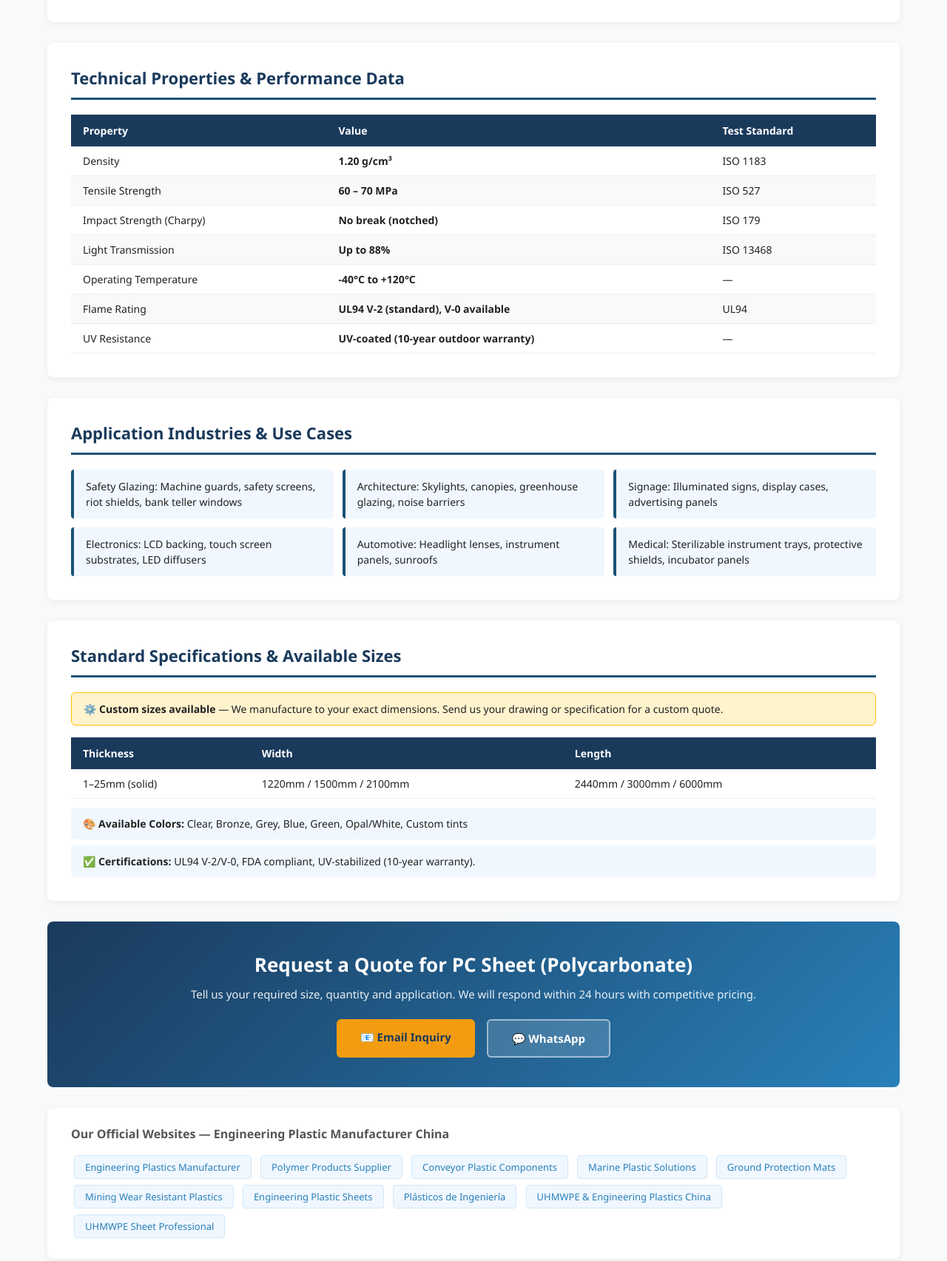
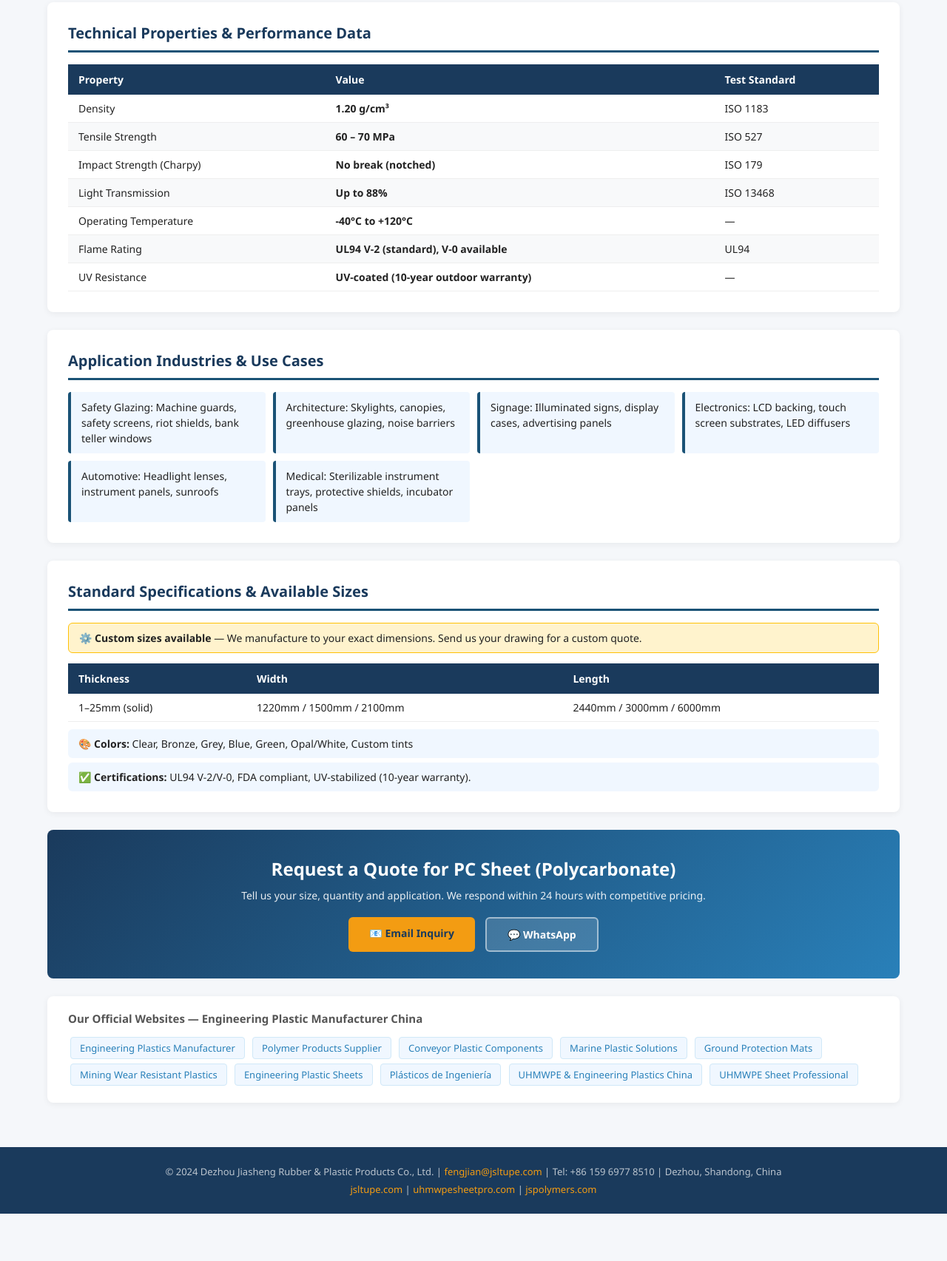
Before and after one commit to dzjsxs/conveyor-plastic-vi, a plain HTML site: page pc.html in a window 1280 px wide. Shown: the part 658-2363 px from the top of the page at 74% size. After the commit the page ends 2299 px from the top, so only its background shows below. Drawn offline with Linux system fonts and the light colour scheme.

Commit message:
Add pc.html

```diff
--- a/pc.html
+++ b/pc.html
@@ -1,211 +1,87 @@
 <!DOCTYPE html>
 <html lang="en">
 <head>
-    <meta charset="UTF-8">
-    <meta name="viewport" content="width=device-width, initial-scale=1.0">
-    <title>PC Sheet (Polycarbonate) | Polycarbonate Transparent Engineering Sheet - Jiasheng Plastic China</title>
-    <meta name="description" content="Buy PC Sheet (Polycarbonate) from China manufacturer. Polycarbonate Transparent Engineering Sheet with excellent properties. Custom sizes available. Contact: fengjian@jsltupe.com">
-    <meta name="keywords" content="PC Sheet (Polycarbonate), Polycarbonate Transparent Engineering Sheet, PC板, engineering plastic sheet, China manufacturer, custom plastic">
-    <link rel="canonical" href="https://dzjsxs.github.io/conveyor-plastic-vi/pc.html">
-    <style>
-        * { margin: 0; padding: 0; box-sizing: border-box; }
-        body { font-family: 'Segoe UI', Arial, sans-serif; color: #222; background: #f8f9fa; }
-        .header { background: linear-gradient(135deg, #1a3a5c 0%, #2980b9 100%); color: white; padding: 0; }
-        .header-inner { max-width: 1200px; margin: 0 auto; padding: 16px 24px; display: flex; justify-content: space-between; align-items: center; }
-        .logo { font-size: 22px; font-weight: 700; letter-spacing: 1px; }
-        .logo span { color: #f39c12; }
-        .nav a { color: rgba(255,255,255,0.85); text-decoration: none; margin-left: 20px; font-size: 14px; }
-        .nav a:hover { color: white; }
-        .breadcrumb { background: #e8f4fd; padding: 10px 24px; font-size: 13px; color: #555; max-width: 1200px; margin: 0 auto; }
-        .breadcrumb a { color: #2980b9; text-decoration: none; }
-        .hero { background: linear-gradient(135deg, #1a5276 0%, #1a3a5c 100%); color: white; padding: 50px 24px; }
-        .hero-inner { max-width: 1200px; margin: 0 auto; }
-        .hero h1 { font-size: 36px; font-weight: 800; margin-bottom: 8px; }
-        .hero .subtitle { font-size: 18px; opacity: 0.9; margin-bottom: 16px; }
-        .hero .badges { display: flex; gap: 10px; flex-wrap: wrap; }
-        .badge { background: rgba(255,255,255,0.2); border: 1px solid rgba(255,255,255,0.4); padding: 4px 14px; border-radius: 20px; font-size: 13px; }
-        .container { max-width: 1200px; margin: 0 auto; padding: 0 24px; }
-        .content { padding: 40px 0; }
-        .section { background: white; border-radius: 8px; padding: 32px; margin-bottom: 28px; box-shadow: 0 2px 8px rgba(0,0,0,0.06); }
-        .section h2 { font-size: 22px; font-weight: 700; color: #1a3a5c; margin-bottom: 20px; padding-bottom: 12px; border-bottom: 3px solid #1a5276; }
-        .intro-text { line-height: 1.8; color: #444; font-size: 15px; }
-        .intro-text p { margin-bottom: 16px; }
-        table { width: 100%; border-collapse: collapse; font-size: 14px; }
-        th { background: #1a3a5c; color: white; padding: 12px 16px; text-align: left; }
-        td { padding: 10px 16px; border-bottom: 1px solid #eee; }
-        tr:nth-child(even) td { background: #f8f9fa; }
-        tr:hover td { background: #e8f4fd; }
-        .apps-grid { display: grid; grid-template-columns: repeat(auto-fill, minmax(280px, 1fr)); gap: 12px; }
-        .app-item { background: #f0f7ff; border-left: 4px solid #1a5276; padding: 12px 16px; border-radius: 4px; font-size: 14px; line-height: 1.5; }
-        .specs-note { background: #fff3cd; border: 1px solid #ffc107; padding: 12px 16px; border-radius: 6px; margin-bottom: 16px; font-size: 14px; }
-        .cta-section { background: linear-gradient(135deg, #1a3a5c, #2980b9); color: white; border-radius: 8px; padding: 40px; text-align: center; margin-bottom: 28px; }
-        .cta-section h2 { font-size: 26px; margin-bottom: 12px; }
-        .cta-section p { opacity: 0.9; margin-bottom: 24px; font-size: 15px; }
-        .cta-buttons { display: flex; gap: 16px; justify-content: center; flex-wrap: wrap; }
-        .btn { display: inline-block; padding: 14px 32px; border-radius: 6px; text-decoration: none; font-weight: 700; font-size: 15px; transition: transform 0.2s; }
-        .btn:hover { transform: translateY(-2px); }
-        .btn-primary { background: #f39c12; color: #1a3a5c; }
-        .btn-secondary { background: rgba(255,255,255,0.15); color: white; border: 2px solid rgba(255,255,255,0.5); }
-        .backlinks { background: white; border-radius: 8px; padding: 24px 32px; margin-bottom: 28px; box-shadow: 0 2px 8px rgba(0,0,0,0.06); }
-        .backlinks h3 { font-size: 16px; color: #555; margin-bottom: 14px; }
-        .backlinks a { display: inline-block; background: #f0f7ff; color: #2980b9; text-decoration: none; padding: 6px 14px; border-radius: 4px; margin: 4px; font-size: 13px; border: 1px solid #d0e8f8; }
-        .backlinks a:hover { background: #2980b9; color: white; }
-        .footer { background: #1a3a5c; color: rgba(255,255,255,0.7); padding: 30px 24px; text-align: center; font-size: 13px; }
-        .footer a { color: #f39c12; text-decoration: none; }
-        .colors-info { background: #f0f7ff; padding: 12px 16px; border-radius: 6px; font-size: 14px; margin-top: 12px; }
-        @media (max-width: 768px) {
-            .hero h1 { font-size: 26px; }
-            .section { padding: 20px; }
-            .apps-grid { grid-template-columns: 1fr; }
-        }
-    </style>
+<meta charset="UTF-8">
+<meta name="viewport" content="width=device-width,initial-scale=1.0">
+<title>PC Sheet (Polycarbonate) | Polycarbonate Transparent Engineering Sheet - Jiasheng Plastic China Manufacturer</title>
+<meta name="description" content="Buy PC Sheet (Polycarbonate) from China manufacturer Jiasheng Plastic. Polycarbonate Transparent Engineering Sheet with superior properties. Custom sizes, OEM available. Email: fengjian@jsltupe.com">
+<meta name="keywords" content="PC Sheet (Polycarbonate),Polycarbonate Transparent Engineering Sheet,PC板,engineering plastic,China manufacturer,custom plastic sheet,wholesale">
+<link rel="canonical" href="https://dzjsxs.github.io/conveyor-plastic-vi/pc.html">
+<style>
+*{margin:0;padding:0;box-sizing:border-box}
+body{font-family:'Segoe UI',Arial,sans-serif;color:#222;background:#f5f7fa}
+.hdr{background:linear-gradient(135deg,#1a3a5c,#2980b9);color:#fff;padding:14px 24px;display:flex;justify-content:space-between;align-items:center}
+.logo{font-size:20px;font-weight:800}.logo span{color:#f39c12}
+.nav a{color:rgba(255,255,255,.85);text-decoration:none;margin-left:18px;font-size:13px}
+.bc{background:#e8f4fd;padding:8px 24px;font-size:13px;color:#555}
+.bc a{color:#2980b9;text-decoration:none}
+.hero{background:linear-gradient(135deg,#1a5276,#1a3a5c);color:#fff;padding:48px 24px}
+.hero h1{font-size:34px;font-weight:800;margin-bottom:6px}
+.hero .sub{font-size:17px;opacity:.9;margin-bottom:14px}
+.badges{display:flex;gap:8px;flex-wrap:wrap}
+.badge{background:rgba(255,255,255,.2);border:1px solid rgba(255,255,255,.4);padding:3px 12px;border-radius:20px;font-size:12px}
+.wrap{max-width:1200px;margin:0 auto;padding:0 24px}
+.content{padding:36px 0}
+.sec{background:#fff;border-radius:8px;padding:28px;margin-bottom:24px;box-shadow:0 2px 8px rgba(0,0,0,.06)}
+.sec h2{font-size:20px;font-weight:700;color:#1a3a5c;margin-bottom:16px;padding-bottom:10px;border-bottom:3px solid #1a5276}
+.intro-text p{line-height:1.8;color:#444;font-size:15px;margin-bottom:14px}
+table{width:100%;border-collapse:collapse;font-size:14px}
+th{background:#1a3a5c;color:#fff;padding:11px 14px;text-align:left}
+td{padding:9px 14px;border-bottom:1px solid #eee}
+tr:nth-child(even) td{background:#f8f9fa}
+tr:hover td{background:#e8f4fd}
+.apps{display:grid;grid-template-columns:repeat(auto-fill,minmax(260px,1fr));gap:10px}
+.app-item{background:#f0f7ff;border-left:4px solid #1a5276;padding:10px 14px;border-radius:4px;font-size:14px;line-height:1.5}
+.note{background:#fff3cd;border:1px solid #ffc107;padding:10px 14px;border-radius:6px;margin-bottom:14px;font-size:14px}
+.cta{background:linear-gradient(135deg,#1a3a5c,#2980b9);color:#fff;border-radius:8px;padding:36px;text-align:center;margin-bottom:24px}
+.cta h2{font-size:24px;margin-bottom:10px}
+.cta p{opacity:.9;margin-bottom:20px;font-size:14px}
+.btns{display:flex;gap:14px;justify-content:center;flex-wrap:wrap}
+.btn{display:inline-block;padding:12px 28px;border-radius:6px;text-decoration:none;font-weight:700;font-size:14px}
+.btn-y{background:#f39c12;color:#1a3a5c}
+.btn-w{background:rgba(255,255,255,.15);color:#fff;border:2px solid rgba(255,255,255,.5)}
+.blinks{background:#fff;border-radius:8px;padding:20px 28px;margin-bottom:24px;box-shadow:0 2px 8px rgba(0,0,0,.06)}
+.blinks h3{font-size:15px;color:#555;margin-bottom:12px}
+.blinks a{display:inline-block;background:#f0f7ff;color:#2980b9;text-decoration:none;padding:5px 12px;border-radius:4px;margin:3px;font-size:13px;border:1px solid #d0e8f8}
+.blinks a:hover{background:#2980b9;color:#fff}
+.ftr{background:#1a3a5c;color:rgba(255,255,255,.7);padding:24px;text-align:center;font-size:13px}
+.ftr a{color:#f39c12;text-decoration:none}
+.ci{background:#f0f7ff;padding:10px 14px;border-radius:6px;font-size:14px;margin-top:10px}
+@media(max-width:768px){.hero h1{font-size:24px}.sec{padding:18px}.apps{grid-template-columns:1fr}}
+</style>
 </head>
 <body>
-
-<header class="header">
-    <div class="header-inner">
-        <div class="logo">JS<span>Plastic</span></div>
-        <nav class="nav">
-            <a href="index.html">Home</a>
-            <a href="index.html#products">Products</a>
-            <a href="index.html#contact">Contact</a>
-        </nav>
-    </div>
+<header class="hdr">
+<div class="logo">JS<span>Plastic</span></div>
+<nav class="nav"><a href="index.html">Home</a><a href="index.html#products">Products</a><a href="index.html#contact">Contact</a></nav>
 </header>
-
-<div class="container">
-    <div class="breadcrumb">
-        <a href="index.html">Home</a> &rsaquo; <a href="index.html#products">Products</a> &rsaquo; PC Sheet (Polycarbonate)
-    </div>
+<div class="wrap"><div class="bc"><a href="index.html">Home</a> › <a href="index.html#products">Products</a> › PC Sheet (Polycarbonate)</div></div>
+<div class="hero"><div class="wrap">
+<h1>PC Sheet (Polycarbonate)</h1>
+<div class="sub">Polycarbonate Transparent Engineering Sheet</div>
+<div class="badges"><span class="badge">China Manufacturer</span><span class="badge">Custom Sizes</span><span class="badge">OEM Available</span><span class="badge">Fast Delivery</span></div>
+</div></div>
+<div class="wrap"><div class="content">
+<div class="sec"><h2>Product Introduction</h2><div class="intro-text"><p>Polycarbonate (PC) Sheet is a high-performance transparent engineering thermoplastic that combines exceptional impact resistance with optical clarity. With an impact strength approximately 250 times greater than glass and 30 times greater than acrylic (PMMA), PC sheet is the material of choice for safety glazing, machine guards, and protective barriers.</p><p>PC sheet transmits up to 88% of visible light while blocking UV radiation (UV-stabilized grades), making it suitable for both indoor and outdoor applications. Its wide operating temperature range (-40°C to +120°C) and dimensional stability ensure reliable performance across diverse environmental conditions. Jiasheng Plastic offers solid PC sheet, twin-wall (hollow) PC sheet, and corrugated PC sheet for various architectural and industrial applications.</p></div></div>
+<div class="sec"><h2>Technical Properties &amp; Performance Data</h2>
+<table><thead><tr><th>Property</th><th>Value</th><th>Test Standard</th></tr></thead>
+<tbody><tr><td>Density</td><td><strong>1.20 g/cm³</strong></td><td>ISO 1183</td></tr><tr><td>Tensile Strength</td><td><strong>60 – 70 MPa</strong></td><td>ISO 527</td></tr><tr><td>Impact Strength (Charpy)</td><td><strong>No break (notched)</strong></td><td>ISO 179</td></tr><tr><td>Light Transmission</td><td><strong>Up to 88%</strong></td><td>ISO 13468</td></tr><tr><td>Operating Temperature</td><td><strong>-40°C to +120°C</strong></td><td>—</td></tr><tr><td>Flame Rating</td><td><strong>UL94 V-2 (standard), V-0 available</strong></td><td>UL94</td></tr><tr><td>UV Resistance</td><td><strong>UV-coated (10-year outdoor warranty)</strong></td><td>—</td></tr></tbody></table></div>
+<div class="sec"><h2>Application Industries &amp; Use Cases</h2><div class="apps"><div class="app-item">Safety Glazing: Machine guards, safety screens, riot shields, bank teller windows</div><div class="app-item">Architecture: Skylights, canopies, greenhouse glazing, noise barriers</div><div class="app-item">Signage: Illuminated signs, display cases, advertising panels</div><div class="app-item">Electronics: LCD backing, touch screen substrates, LED diffusers</div><div class="app-item">Automotive: Headlight lenses, instrument panels, sunroofs</div><div class="app-item">Medical: Sterilizable instrument trays, protective shields, incubator panels</div></div></div>
+<div class="sec"><h2>Standard Specifications &amp; Available Sizes</h2>
+<div class="note">⚙️ <strong>Custom sizes available</strong> — We manufacture to your exact dimensions. Send us your drawing for a custom quote.</div>
+<table><thead><tr><th>Thickness</th><th>Width</th><th>Length</th></tr></thead>
+<tbody><tr><td>1–25mm (solid)</td><td>1220mm / 1500mm / 2100mm</td><td>2440mm / 3000mm / 6000mm</td></tr></tbody></table>
+<div class="ci">🎨 <strong>Colors:</strong> Clear, Bronze, Grey, Blue, Green, Opal/White, Custom tints</div>
+<div class="ci" style="margin-top:6px">✅ <strong>Certifications:</strong> UL94 V-2/V-0, FDA compliant, UV-stabilized (10-year warranty).</div>
 </div>
-
-<div class="hero">
-    <div class="hero-inner">
-        <h1>PC Sheet (Polycarbonate)</h1>
-        <div class="subtitle">Polycarbonate Transparent Engineering Sheet</div>
-        <div class="badges">
-            <span class="badge">China Manufacturer</span>
-            <span class="badge">Custom Sizes</span>
-            <span class="badge">OEM Available</span>
-            <span class="badge">Fast Delivery</span>
-        </div>
-    </div>
-</div>
-
-<div class="container">
-<div class="content">
-
-    <!-- Product Introduction -->
-    <div class="section">
-        <h2>Product Introduction</h2>
-        <div class="intro-text">
-            <p>Polycarbonate (PC) Sheet is a high-performance transparent engineering thermoplastic that combines exceptional impact resistance with optical clarity. With an impact strength approximately 250 times greater than glass and 30 times greater than acrylic (PMMA), PC sheet is the material of choice for safety glazing, machine guards, and protective barriers.</p><p>PC sheet transmits up to 88% of visible light while blocking UV radiation (UV-stabilized grades), making it suitable for both indoor and outdoor applications. Its wide operating temperature range (-40°C to +120°C) and dimensional stability ensure reliable performance across diverse environmental conditions. Jiasheng Plastic offers solid PC sheet, twin-wall (hollow) PC sheet, and corrugated PC sheet for various architectural and industrial applications.</p>
-        </div>
-    </div>
-
-    <!-- Technical Properties -->
-    <div class="section">
-        <h2>Technical Properties & Performance Data</h2>
-        <table>
-            <thead>
-                <tr>
-                    <th>Property</th>
-                    <th>Value</th>
-                    <th>Test Standard</th>
-                </tr>
-            </thead>
-            <tbody>
-
-        <tr>
-            <td>Density</td>
-            <td><strong>1.20 g/cm³</strong></td>
-            <td>ISO 1183</td>
-        </tr>
-        <tr>
-            <td>Tensile Strength</td>
-            <td><strong>60 – 70 MPa</strong></td>
-            <td>ISO 527</td>
-        </tr>
-        <tr>
-            <td>Impact Strength (Charpy)</td>
-            <td><strong>No break (notched)</strong></td>
-            <td>ISO 179</td>
-        </tr>
-        <tr>
-            <td>Light Transmission</td>
-            <td><strong>Up to 88%</strong></td>
-            <td>ISO 13468</td>
-        </tr>
-        <tr>
-            <td>Operating Temperature</td>
-            <td><strong>-40°C to +120°C</strong></td>
-            <td>—</td>
-        </tr>
-        <tr>
-            <td>Flame Rating</td>
-            <td><strong>UL94 V-2 (standard), V-0 available</strong></td>
-            <td>UL94</td>
-        </tr>
-        <tr>
-            <td>UV Resistance</td>
-            <td><strong>UV-coated (10-year outdoor warranty)</strong></td>
-            <td>—</td>
-        </tr>
-            </tbody>
-        </table>
-    </div>
-
-    <!-- Applications -->
-    <div class="section">
-        <h2>Application Industries & Use Cases</h2>
-        <div class="apps-grid">
-            <div class="app-item">Safety Glazing: Machine guards, safety screens, riot shields, bank teller windows</div><div class="app-item">Architecture: Skylights, canopies, greenhouse glazing, noise barriers</div><div class="app-item">Signage: Illuminated signs, display cases, advertising panels</div><div class="app-item">Electronics: LCD backing, touch screen substrates, LED diffusers</div><div class="app-item">Automotive: Headlight lenses, instrument panels, sunroofs</div><div class="app-item">Medical: Sterilizable instrument trays, protective shields, incubator panels</div>
-        </div>
-    </div>
-
-    <!-- Specifications -->
-    <div class="section">
-        <h2>Standard Specifications & Available Sizes</h2>
-        <div class="specs-note">
-            ⚙️ <strong>Custom sizes available</strong> — We manufacture to your exact dimensions. Send us your drawing or specification for a custom quote.
-        </div>
-        <table>
-            <thead>
-                <tr>
-                    <th>Thickness</th>
-                    <th>Width</th>
-                    <th>Length</th>
-                </tr>
-            </thead>
-            <tbody>
-
-            <tr>
-                <td>1–25mm (solid)</td>
-                <td>1220mm / 1500mm / 2100mm</td>
-                <td>2440mm / 3000mm / 6000mm</td>
-            </tr>
-            </tbody>
-        </table>
-        <div class="colors-info">
-            🎨 <strong>Available Colors:</strong> Clear, Bronze, Grey, Blue, Green, Opal/White, Custom tints
-        </div>
-        <div class="colors-info" style="margin-top:8px;">✅ <strong>Certifications:</strong> UL94 V-2/V-0, FDA compliant, UV-stabilized (10-year warranty).</div>
-    </div>
-
-    <!-- CTA -->
-    <div class="cta-section">
-        <h2>Request a Quote for PC Sheet (Polycarbonate)</h2>
-        <p>Tell us your required size, quantity and application. We will respond within 24 hours with competitive pricing.</p>
-        <div class="cta-buttons">
-            <a href="mailto:fengjian@jsltupe.com?subject=Inquiry: PC Sheet (Polycarbonate)&body=Hello, I need a quote for PC Sheet (Polycarbonate). Size: ___ Quantity: ___ Application: ___" class="btn btn-primary">📧 Email Inquiry</a>
-            <a href="https://wa.me/8615969778510?text=Hello, I need a quote for PC Sheet (Polycarbonate)" class="btn btn-secondary" target="_blank">💬 WhatsApp</a>
-        </div>
-    </div>
-
-    <!-- Related Links / Backlinks -->
-    <div class="backlinks">
-        <h3>Our Official Websites — Engineering Plastic Manufacturer China</h3>
-        <a href="https://www.jspolymers.com" target="_blank" rel="dofollow">Engineering Plastics Manufacturer</a>
+<div class="cta"><h2>Request a Quote for PC Sheet (Polycarbonate)</h2>
+<p>Tell us your size, quantity and application. We respond within 24 hours with competitive pricing.</p>
+<div class="btns">
+<a href="mailto:fengjian@jsltupe.com?subject=Inquiry: PC Sheet (Polycarbonate)&body=Hello, I need a quote for PC Sheet (Polycarbonate). Size: ___ Qty: ___ Application: ___" class="btn btn-y">📧 Email Inquiry</a>
+<a href="https://wa.me/8615969778510?text=Hello, I need PC Sheet (Polycarbonate) quote" class="btn btn-w" target="_blank">💬 WhatsApp</a>
+</div></div>
+<div class="blinks"><h3>Our Official Websites — Engineering Plastic Manufacturer China</h3>
+<a href="https://www.jspolymers.com" target="_blank" rel="dofollow">Engineering Plastics Manufacturer</a>
 <a href="https://www.jslt-polymers.com" target="_blank" rel="dofollow">Polymer Products Supplier</a>
 <a href="https://www.jslt-conveyor.com" target="_blank" rel="dofollow">Conveyor Plastic Components</a>
 <a href="https://www.jslt-marine.com" target="_blank" rel="dofollow">Marine Plastic Solutions</a>
@@ -214,23 +90,10 @@
 <a href="https://www.jslt-engplastics.com" target="_blank" rel="dofollow">Engineering Plastic Sheets</a>
 <a href="https://www.plasticos-ingenieria.com" target="_blank" rel="dofollow">Plásticos de Ingeniería</a>
 <a href="https://www.jsltupe.com" target="_blank" rel="dofollow">UHMWPE & Engineering Plastics China</a>
-<a href="https://www.uhmwpesheetpro.com" target="_blank" rel="dofollow">UHMWPE Sheet Professional</a>
-
-    </div>
-
-</div>
-</div>
-
-<footer class="footer">
-    <p>© 2024 Dezhou Jiasheng Rubber &amp; Plastic Products Co., Ltd. |
-    <a href="mailto:fengjian@jsltupe.com">fengjian@jsltupe.com</a> |
-    Tel: +86 159 6977 8510 | Dezhou, Shandong, China</p>
-    <p style="margin-top:8px;">
-        <a href="https://www.jsltupe.com">www.jsltupe.com</a> |
-        <a href="https://www.uhmwpesheetpro.com">www.uhmwpesheetpro.com</a> |
-        <a href="https://www.jspolymers.com">www.jspolymers.com</a>
-    </p>
+<a href="https://www.uhmwpesheetpro.com" target="_blank" rel="dofollow">UHMWPE Sheet Professional</a></div>
+</div></div>
+<footer class="ftr">
+<p>© 2024 Dezhou Jiasheng Rubber &amp; Plastic Products Co., Ltd. | <a href="mailto:fengjian@jsltupe.com">fengjian@jsltupe.com</a> | Tel: +86 159 6977 8510 | Dezhou, Shandong, China</p>
+<p style="margin-top:6px"><a href="https://www.jsltupe.com">jsltupe.com</a> | <a href="https://www.uhmwpesheetpro.com">uhmwpesheetpro.com</a> | <a href="https://www.jspolymers.com">jspolymers.com</a></p>
 </footer>
-
-</body>
-</html>
+</body></html>
```
